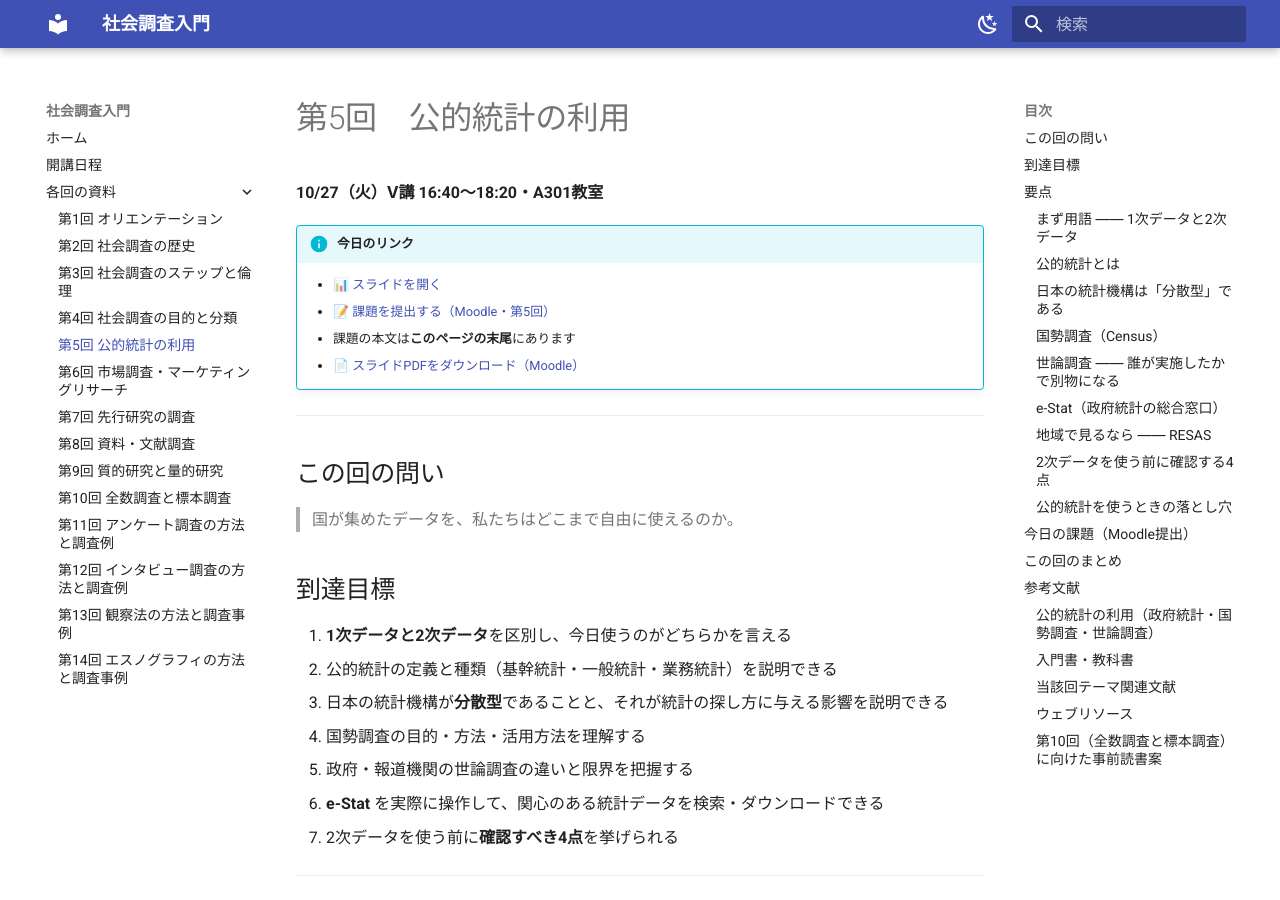
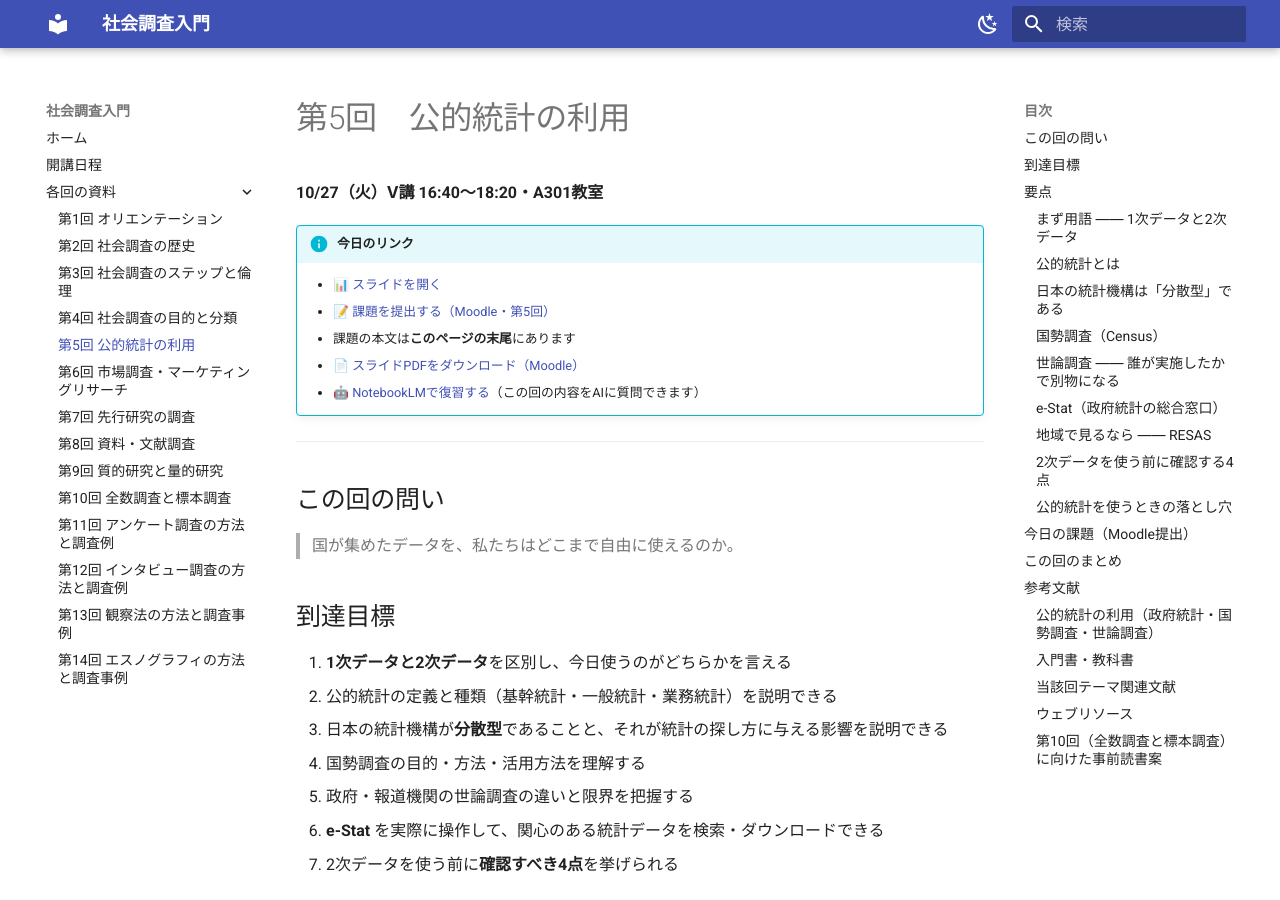
Before and after one commit to aonoa68/shakaichosa, an MkDocs documentation site: the page built from docs/week05.md, in a window 1280 px wide and 900 px high. Built offline with MkDocs 1.6.1 and Material for MkDocs 9.7.7, drawn with Linux system fonts in a browser that asks for light colours.

Commit message:
第5回ページにNotebookLMのリンクを追加
Co-Authored-By: Claude Opus 5 (1M context) <noreply@anthropic.com>
Claude-Session: https://claude.ai/code/session_01VNG6MY7caqH6ZBqg92AUZE

```diff
--- a/docs/week05.md
+++ b/docs/week05.md
@@ -7,6 +7,7 @@
     - [📝 課題を提出する（Moodle・第5回）](https://moodle.hokusei.ac.jp/mod/assign/view.php?id=990654)
     - 課題の本文は**このページの末尾**にあります
     - [📄 スライドPDFをダウンロード（Moodle）](https://moodle.hokusei.ac.jp/mod/resource/view.php?id=1003567)
+    - [🤖 NotebookLMで復習する](https://notebook.google.com/notebook/56bbea96-7073-4939-b9cc-d895a51321ef)（この回の内容をAIに質問できます）
 
 ---
 
```
